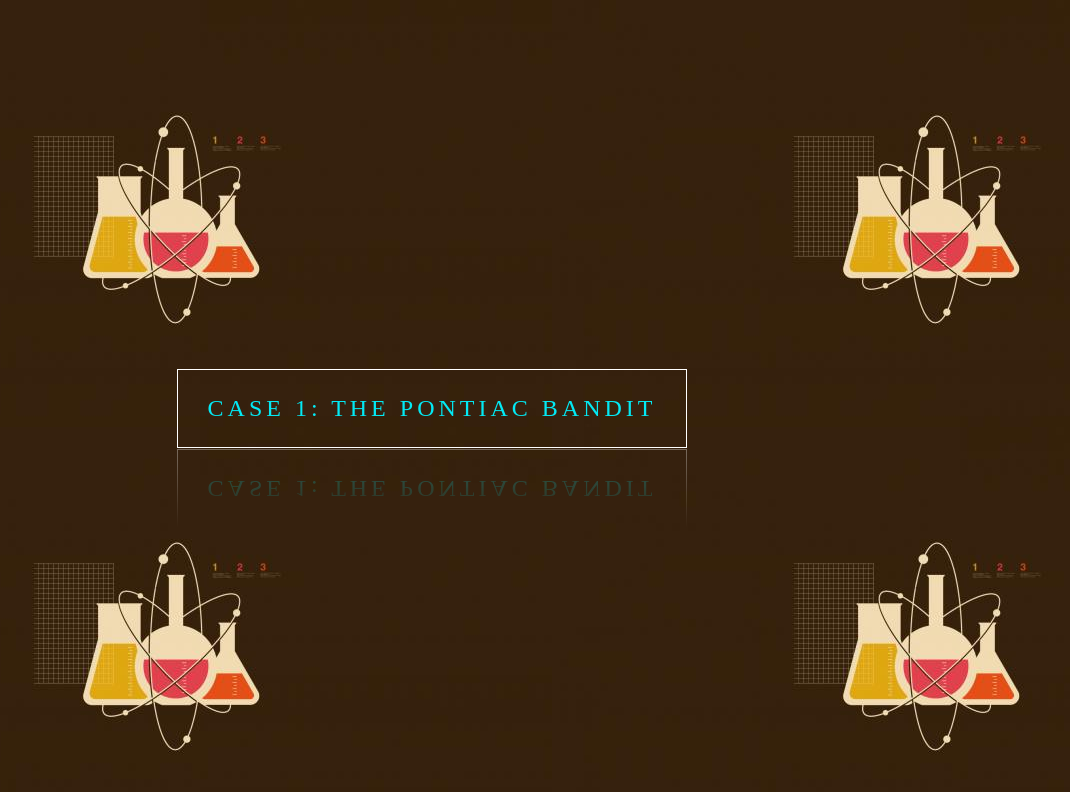
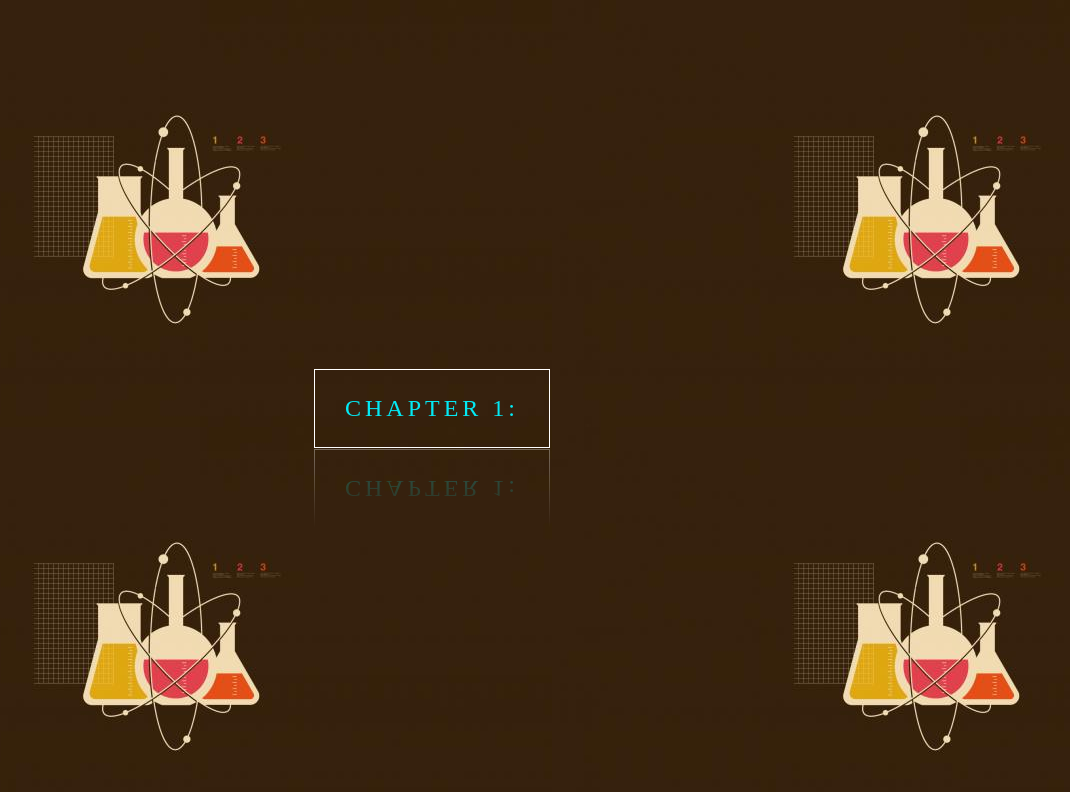
Before and after one commit to Educta/chemisterysirjee, a plain HTML site: page button.html in a window 1280 px wide. Shown: the whole page, without its empty margins (208-1278 px from the left). Drawn offline with Linux system fonts and the light colour scheme.

Commit message:
Update button.html

```diff
--- a/button.html
+++ b/button.html
@@ -42,7 +42,7 @@ Case 2:
       <span></span>
       <span></span>
       <span></span>
-Case 1: The Pontiac Bandit
+Chapter 1:
 
 
     </a>
```
